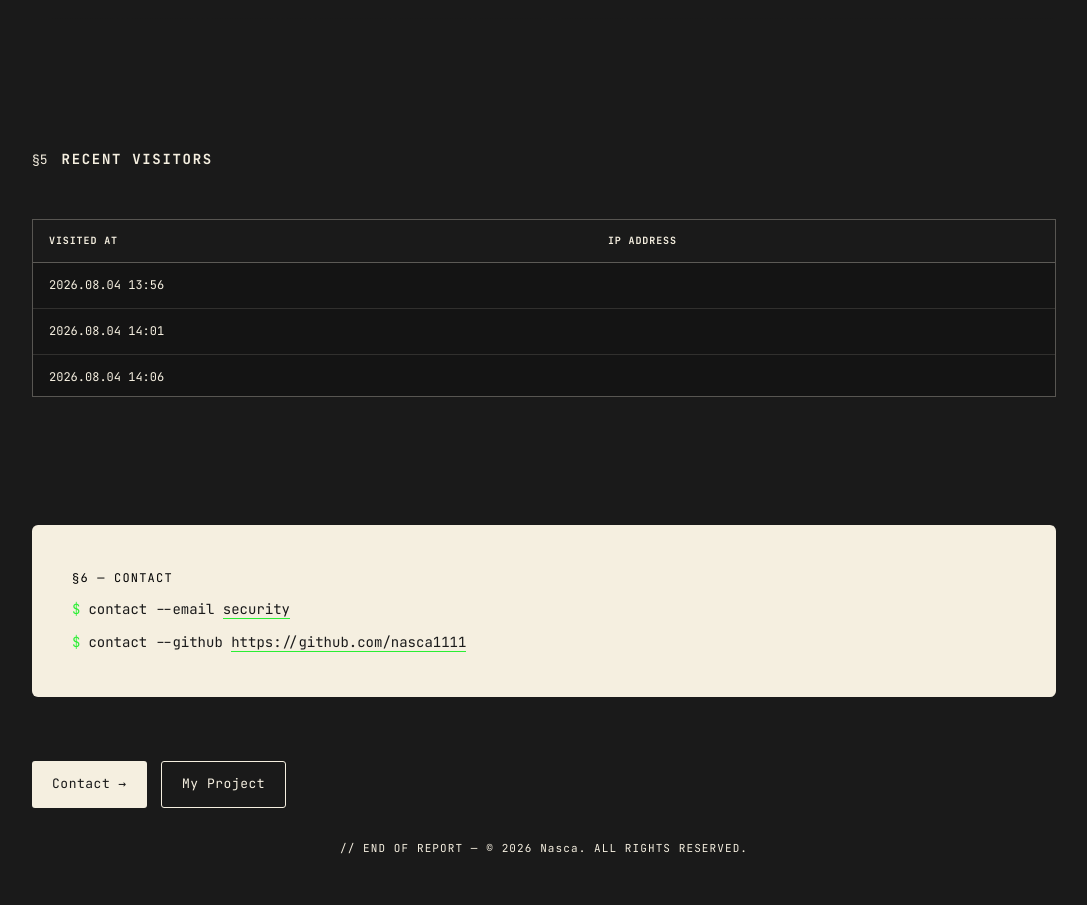
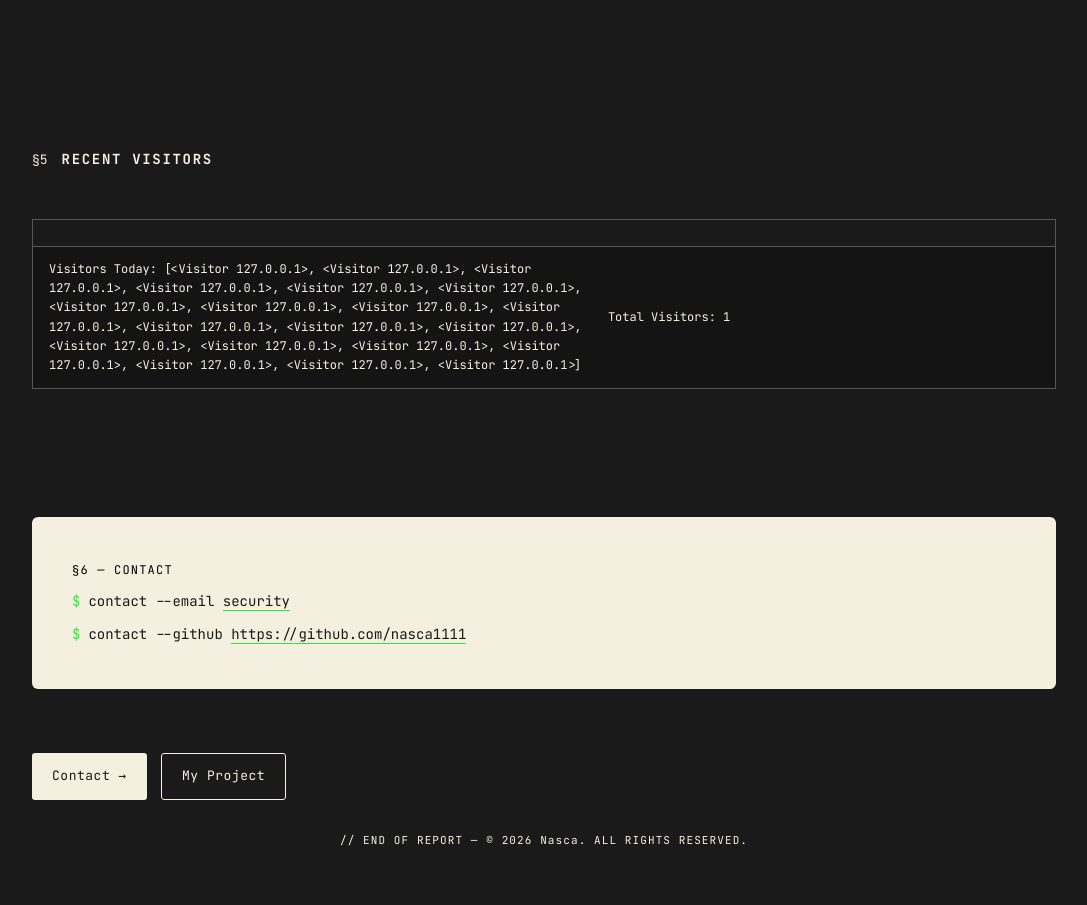
Before and after one commit to nasca1111/nasca-dev, a Flask app: template templates/index.html in a window 1280 px wide. Shown: the part 2113-3018 px from the top of the page, without its empty margins (96-1183 px from the left). After the commit the page ends 2959 px from the top, so only its background shows below. Run offline with Flask 3, Linux system fonts and the light colour scheme; data comes from the database, SQL or seed files in the repository; tables that the repository leaves empty hold one stand-in row (values such as "Sample post"); the template is opened without the code that fills it: values that come from a table or form of the project are taken from there, most other values are stand-ins (such as "Sample title", 1, 10 or a date in 2020); some web fonts are replaced.

Commit message:
update visitor count

```diff
--- a/templates/index.html
+++ b/templates/index.html
@@ -218,17 +218,11 @@
         </div>
         <div class="visitor-log reveal">
           <div class="visitor-log-head">
-            <span>VISITED AT</span>
-            <span>IP ADDRESS</span>
           </div>
-          {% for visitor in recent_visitors %}
           <div class="visitor-row">
-            <time datetime="{{ visitor.visited_at.isoformat() }}">{{ visitor.visited_at.strftime('%Y.%m.%d %H:%M') }}</time>
-            <span>{% if is_admin %}{{ visitor.ip }}{% else %}{{ mask_ip(visitor.ip) }}{% endif %}</span>
+          <span>Visitors Today: {{ today_visitors }}</span>
+          <span>Total Visitors: {{ total_visitors }}</span>
           </div>
-          {% else %}
-          <div class="visitor-row visitor-empty">NO VISITS RECORDED</div>
-          {% endfor %}
         </div>
       </section>
 
```
